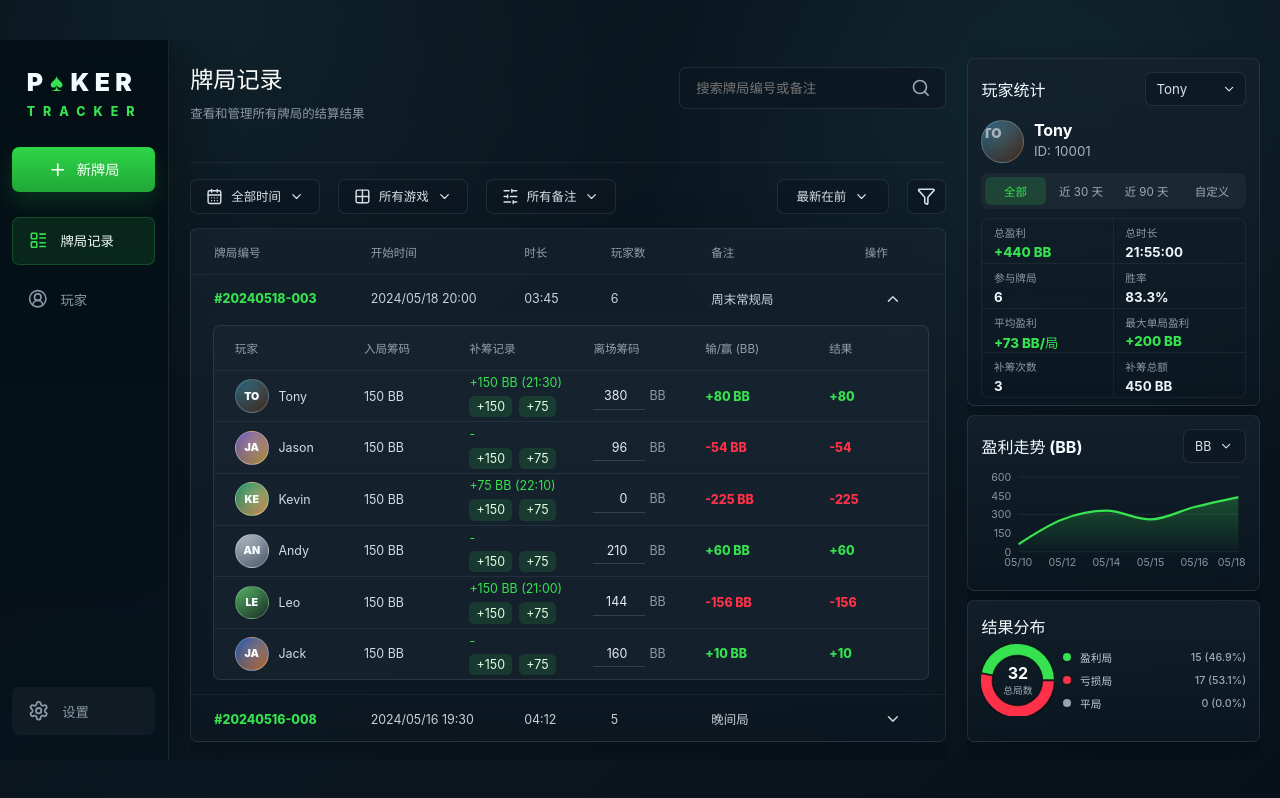
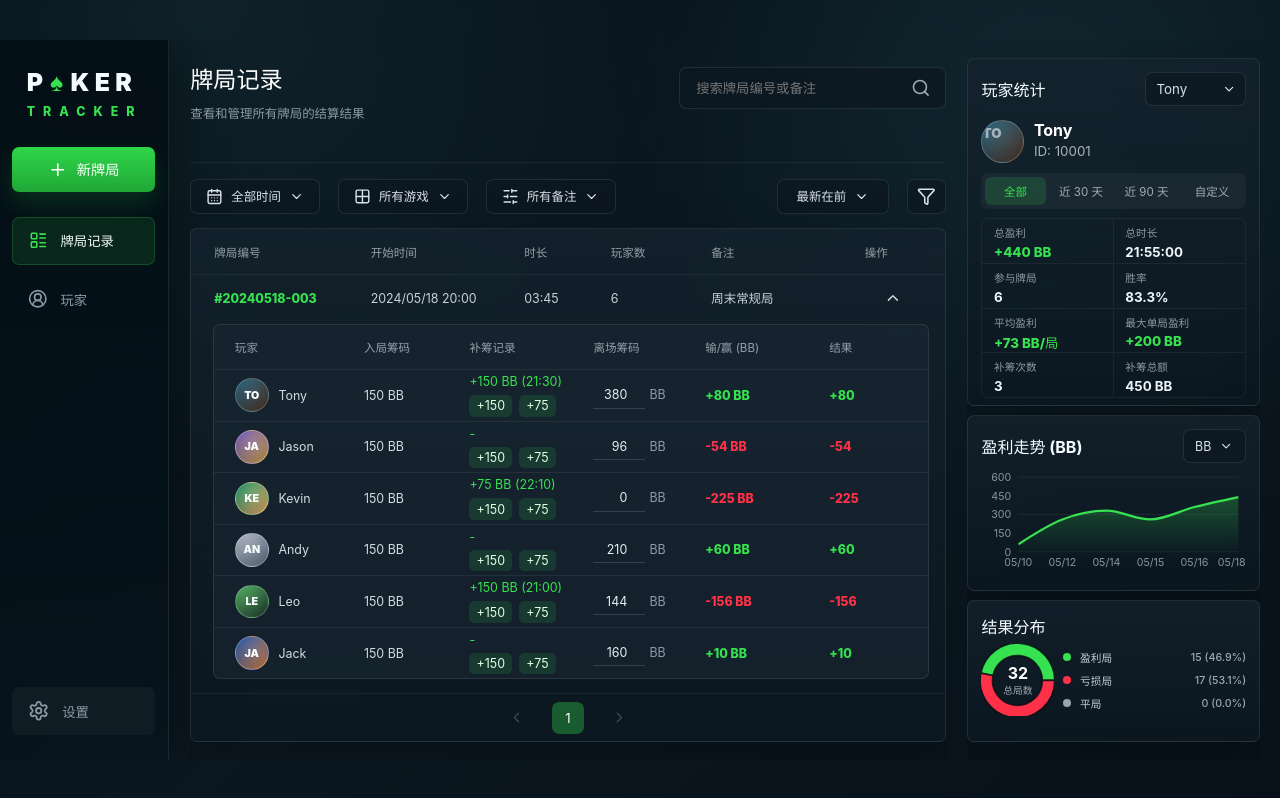
Before and after one commit to AI-Kyo-er/TEXAS-HOLD-EM-SCOREBOARD, a React (Vite) app: page / in a window 1280 px wide. Built offline with nearby package versions, Linux system fonts and the light colour scheme.

Commit message:
修复分页效果

```diff
--- a/src/App.tsx
+++ b/src/App.tsx
@@ -73,6 +73,7 @@ const red = "#ff3148";
 const neutral = "#97a3ad";
 const DESIGN_WIDTH = 1440;
 const DESIGN_HEIGHT = 810;
+const GAMES_PER_PAGE = 8;
 
 const demoPlayers: Player[] = [
   makePlayer("p-tony", "Tony", "10001", 1),
@@ -194,6 +195,7 @@ function App() {
   const [expandedGameId, setExpandedGameId] = useState(store.games[0]?.id ?? "");
   const [selectedPlayerId, setSelectedPlayerId] = useState(store.players[0]?.id ?? "");
   const [searchTerm, setSearchTerm] = useState("");
+  const [currentPage, setCurrentPage] = useState(1);
   const [showComposer, setShowComposer] = useState(false);
   const [newPlayerName, setNewPlayerName] = useState("");
   const [gameNote, setGameNote] = useState("周末常规局");
@@ -223,6 +225,22 @@ function App() {
       .sort((a, b) => new Date(b.startedAt).getTime() - new Date(a.startedAt).getTime());
   }, [store.games, searchTerm]);
 
+  const totalPages = Math.max(1, Math.ceil(games.length / GAMES_PER_PAGE));
+  const currentPageGames = useMemo(() => {
+    const start = (currentPage - 1) * GAMES_PER_PAGE;
+    return games.slice(start, start + GAMES_PER_PAGE);
+  }, [currentPage, games]);
+  const visibleGames = useMemo(() => {
+    const expandedIndex = currentPageGames.findIndex((game) => game.id === expandedGameId);
+    if (expandedIndex === -1) {
+      return currentPageGames;
+    }
+
+    return currentPageGames.slice(expandedIndex, expandedIndex + 3);
+  }, [currentPageGames, expandedGameId]);
+  const hasExpandedVisibleGame = visibleGames.some((game) => game.id === expandedGameId);
+  const paginationItems = useMemo(() => getPaginationItems(currentPage, totalPages), [currentPage, totalPages]);
+
   const selectedPlayer = store.players.find((player) => player.id === selectedPlayerId) ?? store.players[0];
 
   const playerStats = useMemo(() => {
@@ -230,6 +248,14 @@ function App() {
   }, [store.games, selectedPlayer?.id, range]);
 
   const distribution = useMemo(() => buildDistribution(store.games), [store.games]);
+
+  useEffect(() => {
+    setCurrentPage(1);
+  }, [searchTerm]);
+
+  useEffect(() => {
+    setCurrentPage((page) => Math.min(page, totalPages));
+  }, [totalPages]);
 
   function commitStore(next: Store) {
     setStore(next);
@@ -284,6 +310,7 @@ function App() {
       games: [game, ...store.games]
     });
     setExpandedGameId(game.id);
+    setCurrentPage(1);
     setShowComposer(false);
   }
 
@@ -503,8 +530,9 @@ function App() {
             <span>操作</span>
           </div>
 
-          {games.map((game) => (
-            <article key={game.id} className="game-row">
+          <div className={`game-list ${hasExpandedVisibleGame ? "has-expanded" : ""}`}>
+            {visibleGames.map((game) => (
+              <article key={game.id} className="game-row">
               <button
                 className="summary-row"
                 onClick={() => setExpandedGameId(expandedGameId === game.id ? "" : game.id)}
@@ -564,17 +592,40 @@ function App() {
                   })}
                 </div>
               ) : null}
-            </article>
-          ))}
+              </article>
+            ))}
+
+            {visibleGames.length === 0 ? <div className="empty-row">暂无匹配牌局</div> : null}
+          </div>
 
           <footer className="pagination">
-            <ChevronLeft size={19} />
-            <button className="active">1</button>
-            <button>2</button>
-            <button>3</button>
-            <span>...</span>
-            <button>8</button>
-            <ChevronRight size={19} />
+            <button
+              className="page-arrow"
+              disabled={currentPage === 1}
+              onClick={() => setCurrentPage((page) => Math.max(1, page - 1))}
+            >
+              <ChevronLeft size={19} />
+            </button>
+            {paginationItems.map((item, index) =>
+              item === "..." ? (
+                <span key={`ellipsis-${index}`}>...</span>
+              ) : (
+                <button
+                  key={item}
+                  className={item === currentPage ? "active" : ""}
+                  onClick={() => setCurrentPage(item)}
+                >
+                  {item}
+                </button>
+              )
+            )}
+            <button
+              className="page-arrow"
+              disabled={currentPage === totalPages}
+              onClick={() => setCurrentPage((page) => Math.min(totalPages, page + 1))}
+            >
+              <ChevronRight size={19} />
+            </button>
           </footer>
         </section>
           </main>
@@ -798,6 +849,22 @@ function buildDistribution(games: Game[]) {
   };
 }
 
+function getPaginationItems(currentPage: number, totalPages: number): Array<number | "..."> {
+  if (totalPages <= 5) {
+    return Array.from({ length: totalPages }, (_, index) => index + 1);
+  }
+
+  if (currentPage <= 3) {
+    return [1, 2, 3, "...", totalPages];
+  }
+
+  if (currentPage >= totalPages - 2) {
+    return [1, "...", totalPages - 2, totalPages - 1, totalPages];
+  }
+
+  return [1, "...", currentPage, "...", totalPages];
+}
+
 function makeGameId(date: Date, index: number) {
   const y = date.getFullYear();
   const m = String(date.getMonth() + 1).padStart(2, "0");
--- a/src/styles.css
+++ b/src/styles.css
@@ -360,7 +360,28 @@ button {
 
 .games-table {
   height: 578px;
+  display: grid;
+  grid-template-rows: 50px minmax(0, 1fr) 54px;
   overflow: hidden;
+}
+
+.game-list {
+  display: grid;
+  grid-template-rows: repeat(8, 1fr);
+  min-height: 0;
+  overflow: hidden;
+}
+
+.game-list.has-expanded {
+  display: block;
+}
+
+.game-row {
+  min-height: 0;
+}
+
+.game-list.has-expanded .game-row {
+  min-height: auto;
 }
 
 .table-head,
@@ -377,7 +398,8 @@ button {
 }
 
 .table-head {
-  min-height: 50px;
+  min-height: 0;
+  height: 50px;
   padding: 0 26px;
   color: #93a0aa;
   font-size: 13px;
@@ -385,7 +407,8 @@ button {
 
 .summary-row {
   width: 100%;
-  min-height: 55px;
+  min-height: 0;
+  height: 100%;
   padding: 0 26px;
   border-top: 1px solid rgba(255, 255, 255, 0.055);
   color: #c7d1da;
@@ -393,6 +416,10 @@ button {
   background: transparent;
   cursor: pointer;
   font-size: 14px;
+}
+
+.game-list.has-expanded .summary-row {
+  height: 54px;
 }
 
 .summary-row:hover {
@@ -547,21 +574,45 @@ button {
   align-items: center;
   justify-content: center;
   gap: 22px;
-  min-height: 60px;
+  min-height: 0;
+  height: 54px;
+  border-top: 1px solid rgba(255, 255, 255, 0.055);
   color: #9aa5ad;
 }
 
 .pagination button {
+  display: inline-flex;
+  align-items: center;
+  justify-content: center;
   width: 36px;
   height: 36px;
   border-radius: 8px;
   color: #cbd4dc;
   background: transparent;
+  cursor: pointer;
 }
 
 .pagination button.active {
   color: white;
   background: rgba(54, 226, 79, 0.34);
+}
+
+.pagination button:disabled {
+  color: rgba(154, 165, 173, 0.35);
+  cursor: default;
+}
+
+.page-arrow {
+  color: #9aa5ad;
+}
+
+.empty-row {
+  display: flex;
+  align-items: center;
+  justify-content: center;
+  height: 100%;
+  color: var(--muted);
+  font-size: 14px;
 }
 
 .stats-panel {
```
